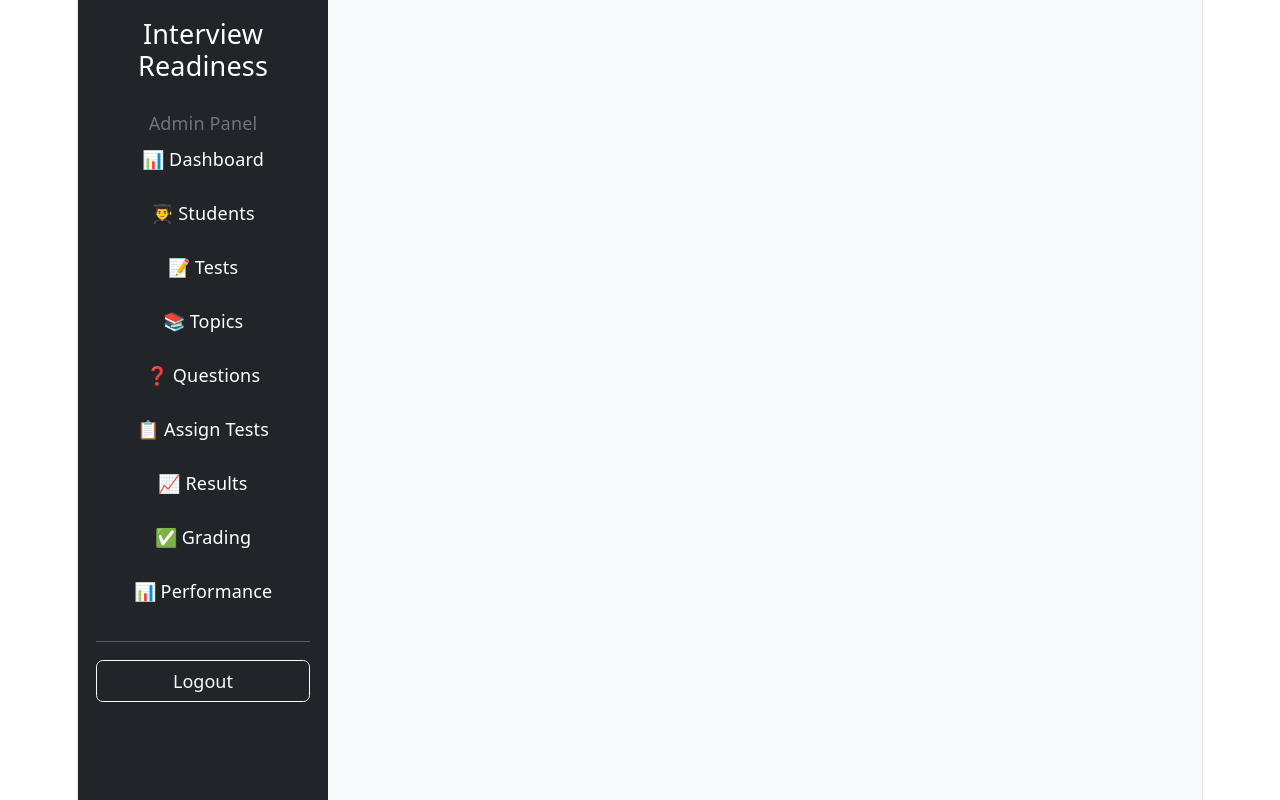
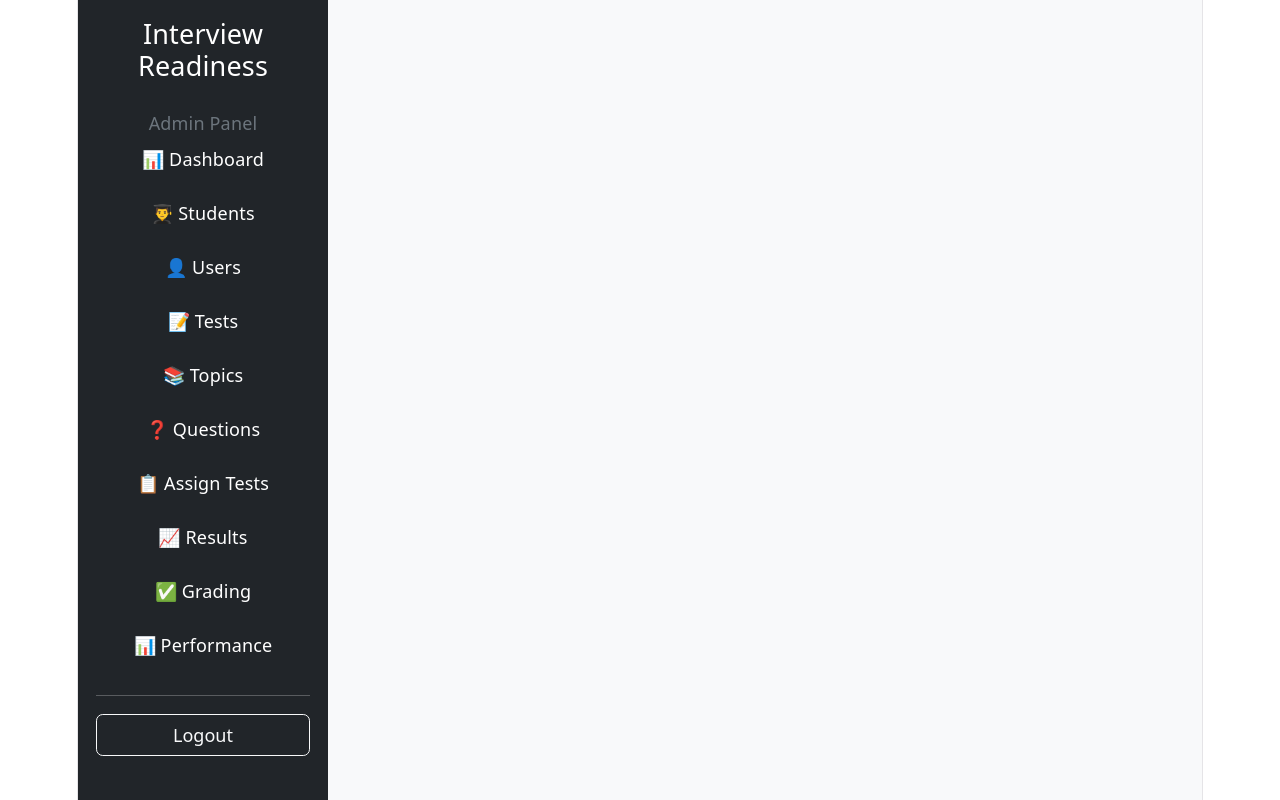
Before and after one commit to Saikiranth/InterviewFronted, a React (Vite) app: page /admin in a window 1280 px wide. Built offline with nearby package versions, Linux system fonts and the light colour scheme.

Commit message:
Add Users link to AdminLayout component

```diff
--- a/src/components/AdminLayout.jsx
+++ b/src/components/AdminLayout.jsx
@@ -54,6 +54,16 @@ function AdminLayout() {
             className="nav-link text-white mb-2"
           >
             👨‍🎓 Students
+          </Link>
+
+
+          {/* USERS */}
+
+          <Link
+            to="/admin/users"
+            className="nav-link text-white mb-2"
+          >
+            👤 Users
           </Link>
 
 
```
